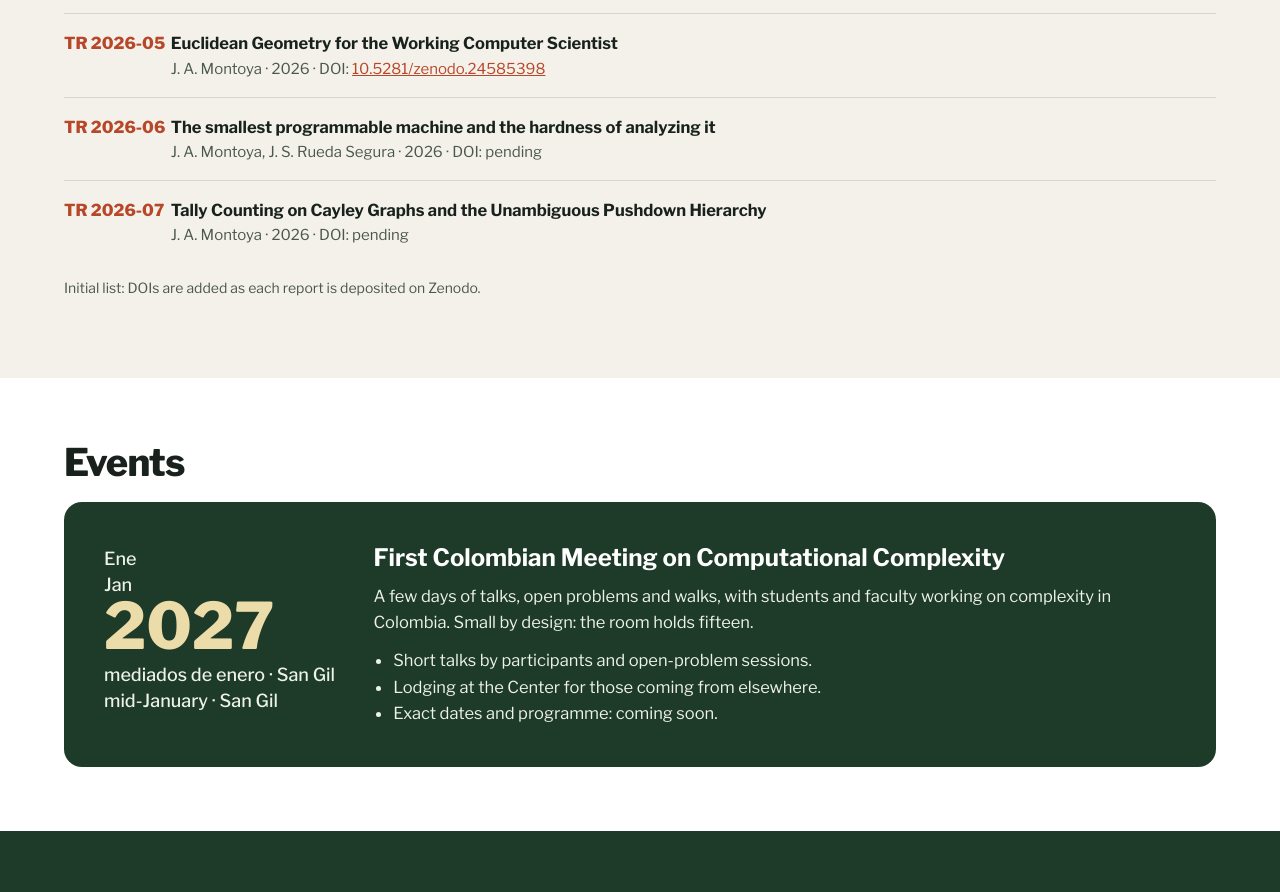
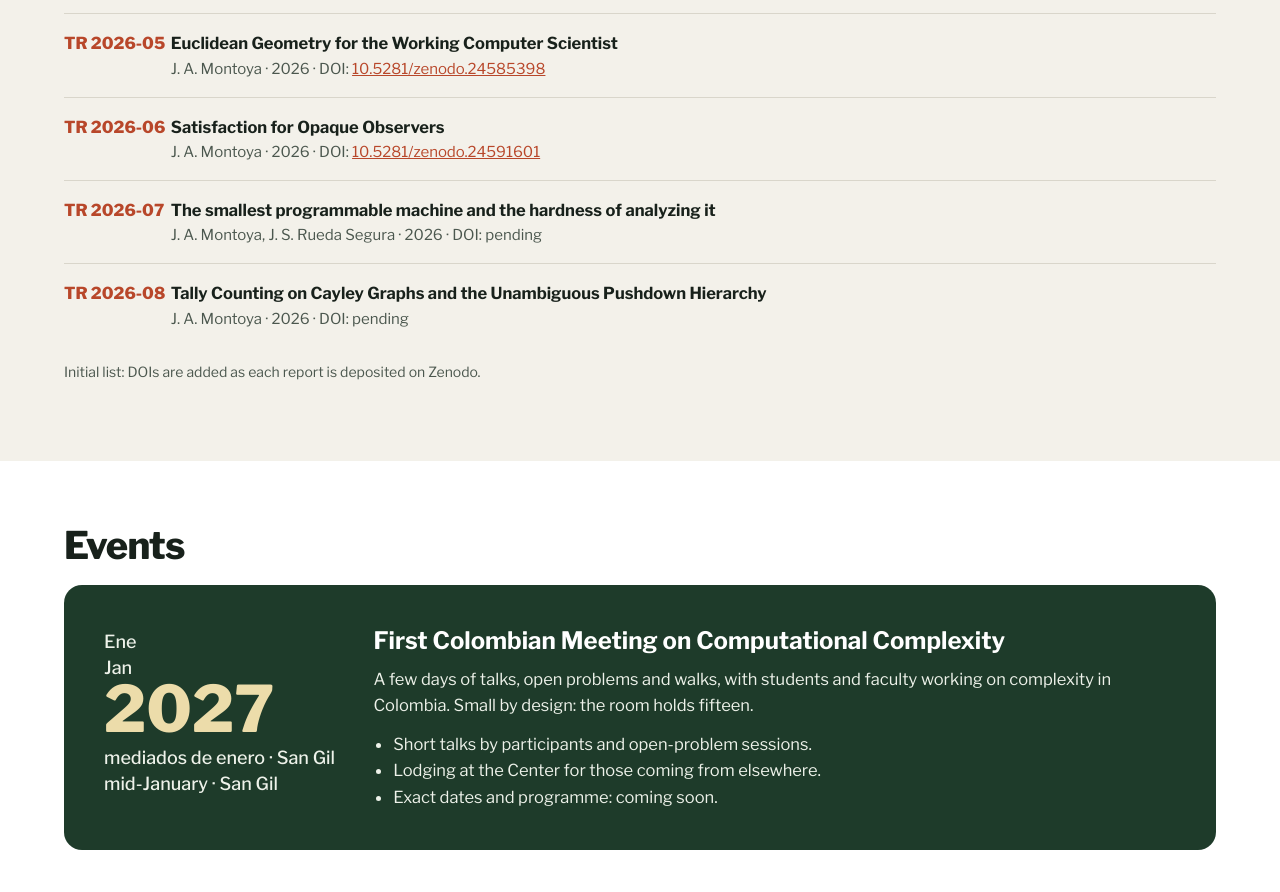
Before and after one commit to Sanchezdecozar/sanchezdecozar.github.io, a plain HTML site: page index.html in a window 1280 px wide. Shown: the part 3090-3982 px from the top of the page. Drawn offline with nearby package versions, Linux system fonts and the light colour scheme.

Commit message:
Add files via upload

```diff
--- a/index.html
+++ b/index.html
@@ -227,8 +227,9 @@ footer p{margin:0 0 8px}
         <li><span class="id">TR 2026-03</span><div><div class="t">Oscillatory Symmetry Breaking Turing Bifurcations</div><div class="m">J. A. Montoya, C. Mejía · 2026 · DOI: <a href="https://doi.org/10.5281/zenodo.24572538">10.5281/zenodo.24572538</a></div></div></li>
         <li><span class="id">TR 2026-04</span><div><div class="t">Frank's Inequality and the Amplification of Majorities in Consensus Dynamics</div><div class="m">J. A. Montoya, C. Mejía · 2026 · DOI: <a href="https://doi.org/10.5281/zenodo.24573423">10.5281/zenodo.24573423</a></div></div></li>
         <li><span class="id">TR 2026-05</span><div><div class="t">Euclidean Geometry for the Working Computer Scientist</div><div class="m">J. A. Montoya · 2026 · DOI: <a href="https://doi.org/10.5281/zenodo.24585398">10.5281/zenodo.24585398</a></div></div></li>
-        <li><span class="id">TR 2026-06</span><div><div class="t">The smallest programmable machine and the hardness of analyzing it</div><div class="m">J. A. Montoya, J. S. Rueda Segura · 2026 · DOI: <span lang="es">pendiente</span><span lang="en">pending</span></div></div></li>
-        <li><span class="id">TR 2026-07</span><div><div class="t">Tally Counting on Cayley Graphs and the Unambiguous Pushdown Hierarchy</div><div class="m">J. A. Montoya · 2026 · DOI: <span lang="es">pendiente</span><span lang="en">pending</span></div></div></li>
+        <li><span class="id">TR 2026-06</span><div><div class="t">Satisfaction for Opaque Observers</div><div class="m">J. A. Montoya · 2026 · DOI: <a href="https://doi.org/10.5281/zenodo.24591601">10.5281/zenodo.24591601</a></div></div></li>
+        <li><span class="id">TR 2026-07</span><div><div class="t">The smallest programmable machine and the hardness of analyzing it</div><div class="m">J. A. Montoya, J. S. Rueda Segura · 2026 · DOI: <span lang="es">pendiente</span><span lang="en">pending</span></div></div></li>
+        <li><span class="id">TR 2026-08</span><div><div class="t">Tally Counting on Cayley Graphs and the Unambiguous Pushdown Hierarchy</div><div class="m">J. A. Montoya · 2026 · DOI: <span lang="es">pendiente</span><span lang="en">pending</span></div></div></li>
       </ul>
       <p class="note" lang="es">Lista inicial: los DOI se añaden al depositar cada informe en Zenodo.</p>
       <p class="note" lang="en">Initial list: DOIs are added as each report is deposited on Zenodo.</p>
```
